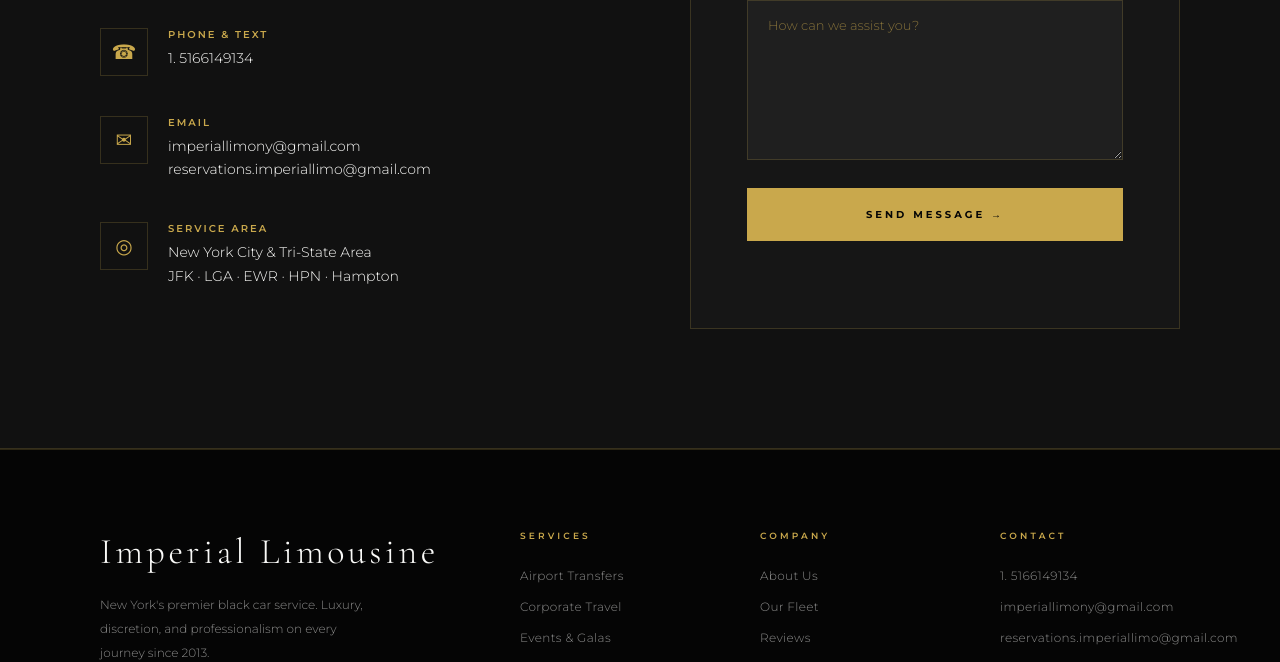
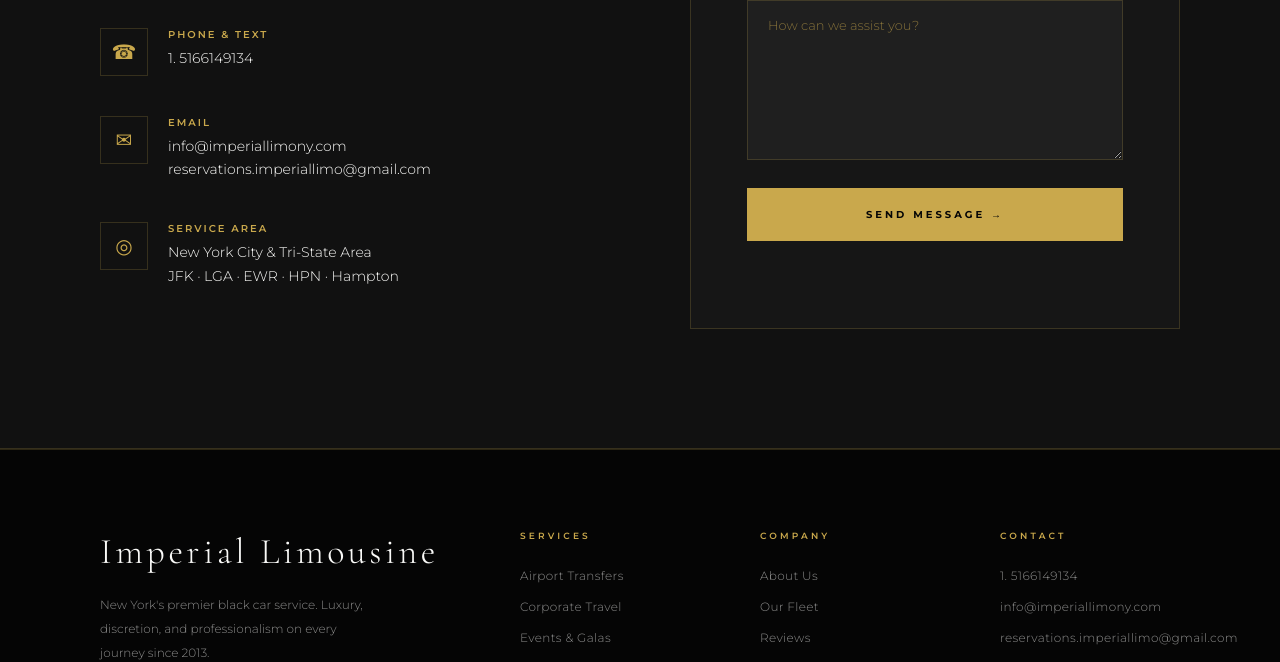
Before and after one commit to PriyankaSiwach/Imperial_Limo, a Next.js app: page / in a window 1280 px wide. Shown: the part 5760-6422 px from the top of the page. Built offline with nearby package versions, Linux system fonts and the light colour scheme.

Commit message:
updated email

```diff
--- a/app/api/send-contact/route.ts
+++ b/app/api/send-contact/route.ts
@@ -30,7 +30,7 @@
   try {
     const adminSend = await transporter.sendMail({
     from: gmailUser,
-    to: "imperiallimony@gmail.com",
+    to: "info@imperiallimony.com",
     subject: `New Contact Message — ${subject} — ${name}`,
     html: `
       <div style="font-family: Arial, sans-serif; line-height: 1.6;">
--- a/app/page.tsx
+++ b/app/page.tsx
@@ -499,7 +499,7 @@
           <div className="contact-icon">✉</div>
           <div>
             <h4>Email</h4>
-            <p>imperiallimony@gmail.com<br />reservations.imperiallimo@gmail.com</p>
+            <p>info@imperiallimony.com<br />reservations.imperiallimo@gmail.com</p>
           </div>
         </div>
         <div className="contact-item reveal reveal-delay-3">
@@ -579,7 +579,7 @@
         <h5>Contact</h5>
         <ul>
           <li><a href="tel:15166149134">1. 5166149134</a></li>
-          <li><a href="mailto:imperiallimony@gmail.com">imperiallimony@gmail.com</a></li>
+          <li><a href="mailto:info@imperiallimony.com">info@imperiallimony.com</a></li>
           <li><a href="mailto:reservations.imperiallimo@gmail.com">reservations.imperiallimo@gmail.com</a></li>
           <li><a href="#">New York, NY 10001</a></li>
           <li><a href="#">JFK · LGA · EWR · Hampton</a></li>
--- a/app/privacy-policy/page.tsx
+++ b/app/privacy-policy/page.tsx
@@ -50,7 +50,7 @@
             <strong>Contact:</strong>{" "}
             <span className="confirmation-value">
               For privacy questions or requests, contact{" "}
-              <a href="mailto:imperiallimony@gmail.com">imperiallimony@gmail.com</a>.
+              <a href="mailto:info@imperiallimony.com">info@imperiallimony.com</a>.
             </span>
           </p>
         </div>
--- a/app/reserve/page.tsx
+++ b/app/reserve/page.tsx
@@ -533,7 +533,7 @@
                   <a href="tel:15166149134">1. 5166149134</a>
                 </li>
                 <li>
-                  <a href="mailto:imperiallimony@gmail.com">imperiallimony@gmail.com</a>
+                  <a href="mailto:info@imperiallimony.com">info@imperiallimony.com</a>
                 </li>
                 <li>
                   <a href="mailto:reservations.imperiallimo@gmail.com">reservations.imperiallimo@gmail.com</a>
```
